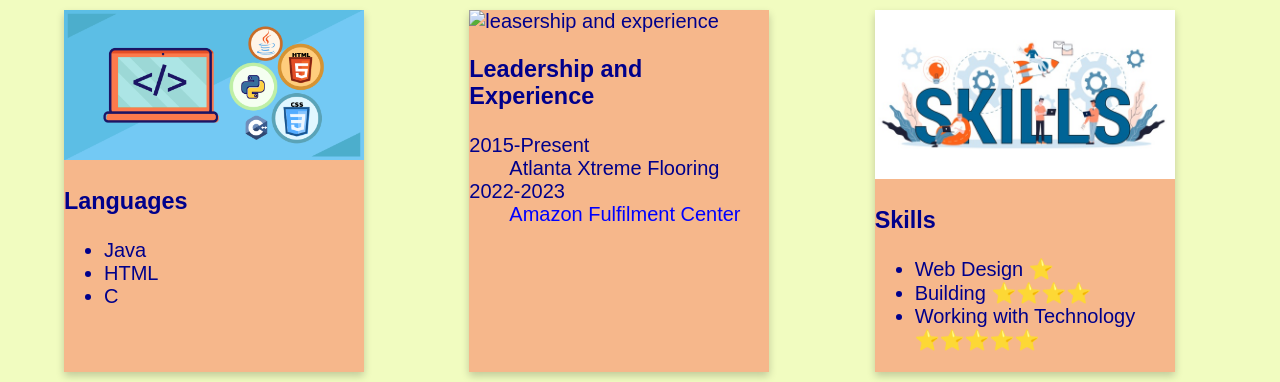
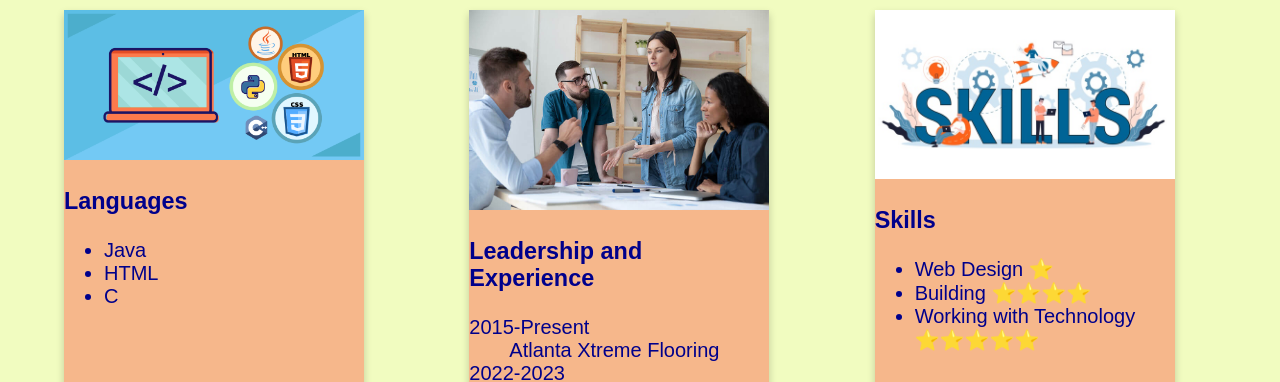
Before and after one commit to eghioalda/EdwardGhioaldaCV, a plain HTML site: page index.html in a window 1280 px wide. Shown: the part 702-1084 px from the top of the page. Drawn offline with Linux system fonts and the light colour scheme; a web font is replaced by a local one.

Commit message:
images final fix

```diff
--- a/index.html
+++ b/index.html
@@ -37,7 +37,7 @@
             </ul>
         </div>
         <div class="lead">
-            <img src="images/leadership and experiences.jfif" alt="leasership and experience" style="width:300px">
+            <img src="images/leadership and experiences.jpg" alt="leasership and experience" style="width:300px">
             <h3>Leadership and Experience</h3>
             <dl>
                 <dt>2015-Present</dt> <dd>Atlanta Xtreme Flooring</dd>
```
